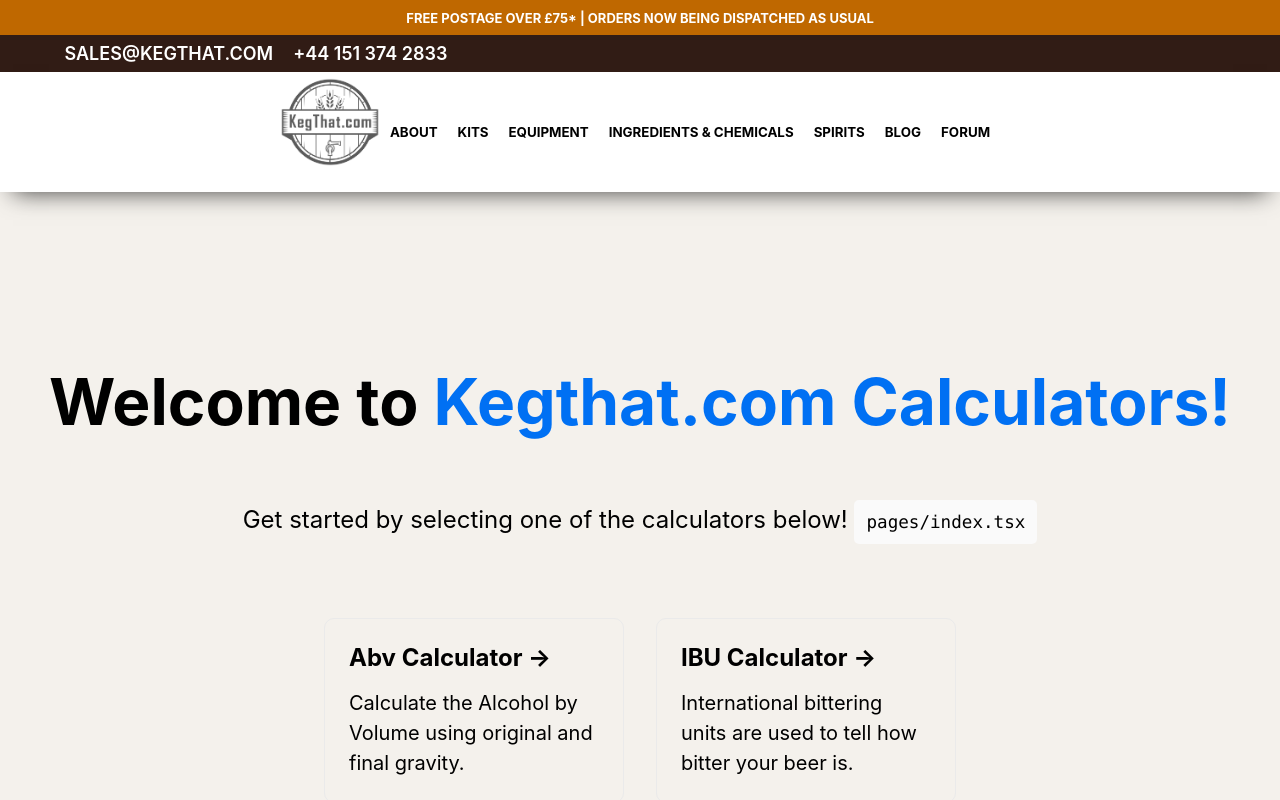
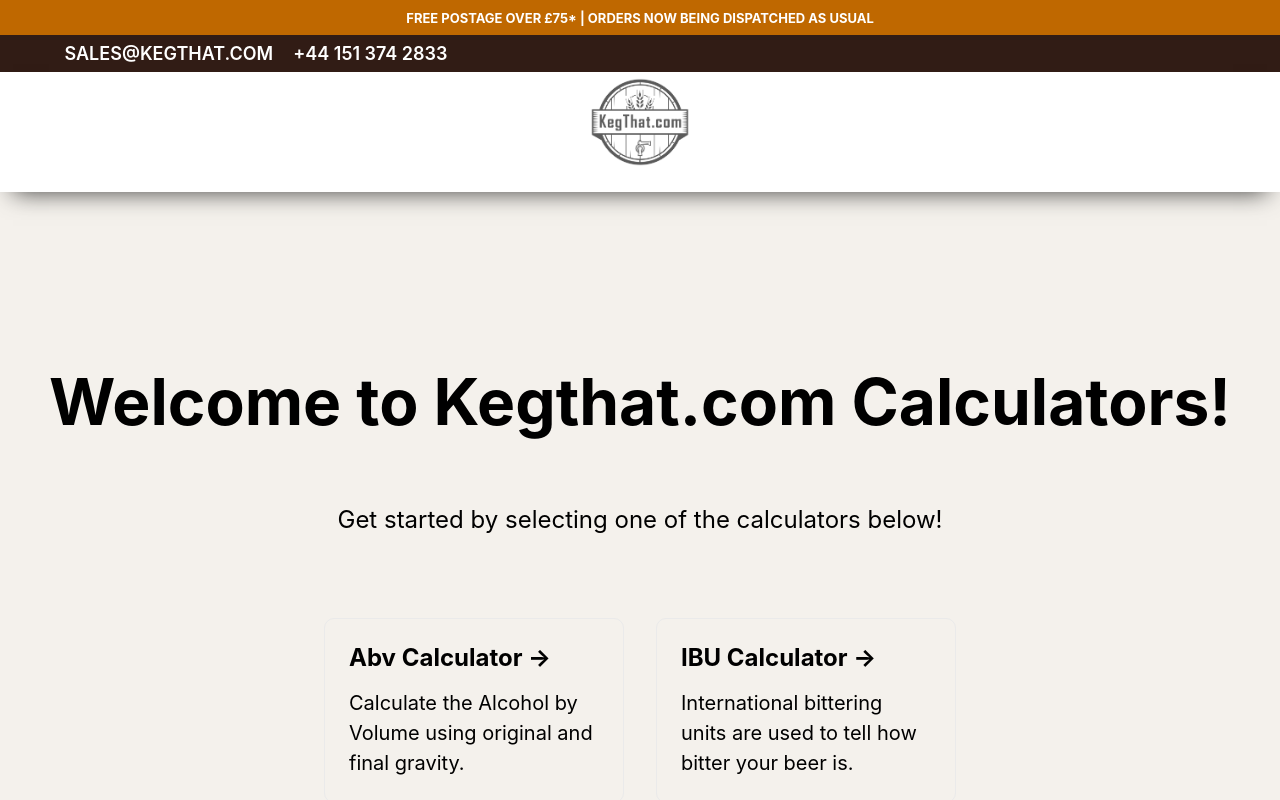
Before and after one commit to BenParr64/brewing-calculators, a Next.js app: page / in a window 1280 px wide. Shown: the top 800 px of the page. Built offline with nearby package versions, Linux system fonts and the light colour scheme.

Commit message:
Fixed header

```diff
--- a/assets/styles/Home.module.css
+++ b/assets/styles/Home.module.css
@@ -1,10 +1,9 @@
 .container {
-  padding: 0 2rem;
 }
 
 .main {
   min-height: 100vh;
-  padding: 4rem 0;
+
   flex: 1;
   display: flex;
   flex-direction: column;
--- a/components/Navigation/Navigation.tsx
+++ b/components/Navigation/Navigation.tsx
@@ -1,5 +1,4 @@
 import * as React from "react";
-import useMobileDetect from "../../hooks/useMobileDetect";
 import { navigationLinks } from "./Links.types";
 import styles from "./style.module.css";
 import logo from "../../assets/images/logo.png";
@@ -11,13 +10,29 @@ export interface NavigationLink {
   subLink?: NavigationLink;
 }
 
+let MOBILE_VIEW = false;
+if (typeof window !== 'undefined') {
+  MOBILE_VIEW = window.innerWidth < 468;
+}
+
+
+
 const Navigation = () => {
-  const { isDesktop, isMobile } = useMobileDetect();
+  const [isMobile, setIsMobile] = React.useState(!MOBILE_VIEW);
+
+  const handleSidebarDisplay = (e: any) => {
+    e.preventDefault();
+    if (window.innerWidth > 468) {
+      setIsMobile(!isMobile);
+    } else {
+      setIsMobile(false);
+    }
+  };
 
   return (
     <nav className={styles.navContainer}>
         <a href="https://kegthat.com/"><Image src={logo} alt="kegthat-logo" width="100px" height="100px" /></a>
-      {!isMobile() && (
+      {/* {!isMobile && (
         <div className={styles.linksContainer}>
           {navigationLinks.map((linkItem, index) => (
             <a className={styles.topLevelNav} key={index} href={linkItem.link}>
@@ -25,7 +40,7 @@ const Navigation = () => {
             </a>
           ))}
         </div>
-      )}
+      )} */}
     </nav>
   );
 };
--- a/hooks/useMobileDetect.ts
+++ /dev/null
@@ -1,25 +0,0 @@
-import React from 'react'
-
-const getMobileDetect = (userAgent: string) => {
-  const isAndroid = (): boolean => Boolean(userAgent.match(/Android/i));
-  const isIos = (): boolean => Boolean(userAgent.match(/iPhone|iPad|iPod/i));
-  const isOpera = (): boolean => Boolean(userAgent.match(/Opera Mini/i));
-  const isWindows = (): boolean => Boolean(userAgent.match(/IEMobile/i));
-  const isSSR = (): boolean => Boolean(userAgent.match(/SSR/i));
-
-  const isMobile = (): boolean => Boolean(isAndroid() || isIos() || isOpera() || isWindows());
-  const isDesktop = (): boolean => Boolean(!isMobile() && !isSSR());
-  return {
-    isMobile,
-    isDesktop,
-    isAndroid,
-    isIos,
-    isSSR
-  };
-};
-const useMobileDetect = () => {
-  const userAgent = typeof navigator === 'undefined' ? 'SSR' : navigator.userAgent;
-  return getMobileDetect(userAgent);
-};
-
-export default useMobileDetect;
--- a/pages/index.tsx
+++ b/pages/index.tsx
@@ -8,38 +8,42 @@ const Home: NextPage = () => {
   return (
     <div className={styles.container}>
       <Head>
-        <title>Create Next App</title>
+        <title>Kegthat Brewing Calculators</title>
         <meta name="description" content="Generated by create next app" />
-        <meta name="viewport" content="width=device-width, initial-scale=1"></meta>
+        <meta
+          name="viewport"
+          content="width=device-width, initial-scale=1"
+        ></meta>
         <link rel="icon" href="/favicon.ico" />
       </Head>
 
       <main className={styles.main}>
-        <h1 className={styles.title}>
-          Welcome to <a href="https://nextjs.org">Kegthat.com Calculators!</a>
-        </h1>
+        <h1 className={styles.title}>Welcome to Kegthat.com Calculators!</h1>
 
         <p className={styles.description}>
           Get started by selecting one of the calculators below!{" "}
-          <code className={styles.code}>pages/index.tsx</code>
         </p>
 
         <div className={styles.grid}>
-          <Link href="/abv" >
+          <Link href="/abv">
             <div className={styles.card}>
               <h2>Abv Calculator &rarr;</h2>
-              <p>Calculate the Alcohol by Volume using original and final gravity.</p>
+              <p>
+                Calculate the Alcohol by Volume using original and final
+                gravity.
+              </p>
             </div>
           </Link>
 
-          <Link href="/ibu" >
+          <Link href="/ibu">
             <div className={styles.card}>
               <h2>IBU Calculator &rarr;</h2>
-              <p>International bittering units are used to tell how bitter your beer is.</p>
+              <p>
+                International bittering units are used to tell how bitter your
+                beer is.
+              </p>
             </div>
           </Link>
-
-
         </div>
       </main>
 
```
